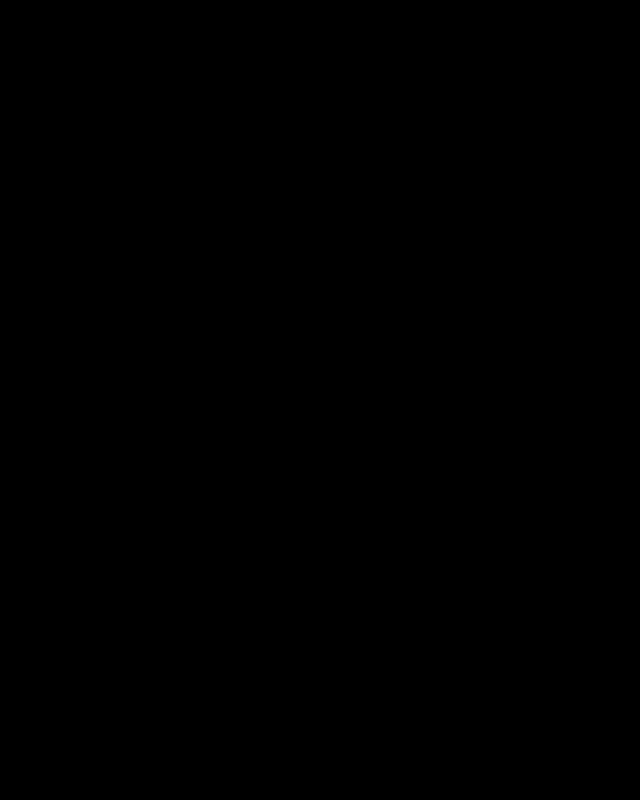
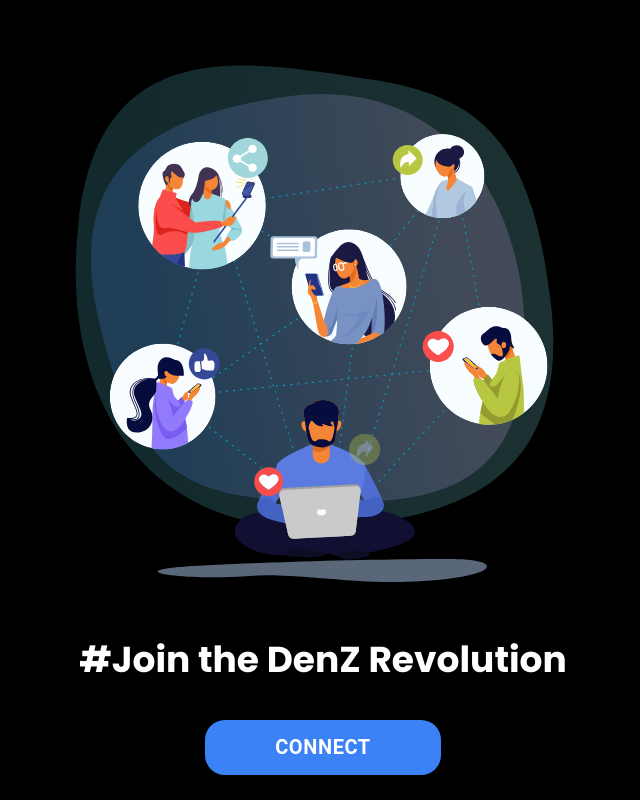
Before and after one commit to VedantKale08/Socail-media-blockchain-frontend, a Next.js app: page / in a window 1280 px wide. Shown: the whole page, without its empty margins (317-957 px from the left). Built offline with nearby package versions, Linux system fonts and the light colour scheme.

Commit message:
landing half complete

```diff
--- a/app/layout.js
+++ b/app/layout.js
@@ -1,7 +1,13 @@
-import { Inter } from "next/font/google";
 import "./globals.css";
+import { Poppins } from "next/font/google";
 
-const inter = Inter({ subsets: ["latin"] });
+const poppins = Poppins({
+  subsets: ["latin"],
+  display: "swap",
+  variable: "--font-poppins",
+  weight: ["100", "200", "300", "400", "500", "600", "700", "800", "900"],
+});
+
 
 export const metadata = {
   title: "Create Next App",
@@ -11,7 +17,7 @@
 export default function RootLayout({ children }) {
   return (
     <html lang="en">
-      <body className={inter.className}>{children}</body>
+      <body className={poppins.className}>{children}</body>
     </html>
   );
 }
--- a/components/Landing/Landing.jsx
+++ b/components/Landing/Landing.jsx
@@ -1,10 +1,34 @@
+'use client'
 import React from 'react'
+import Lottie from 'react-lottie'
+import * as animationData from '@/public/assets/lottie/landing.json'
+import { Button } from '@mui/material'
 
 const Landing = () => {
+    const defaultOptions = {
+        loop: true,
+        autoplay: true,
+        animationData: animationData,
+        rendererSettings: {
+          preserveAspectRatio: "xMidYMid slice"
+        }
+      };
   return (
     <>
-    <div className="h-screen overflow-hidden bg-black">
-
+    <div className="h-screen overflow-hidden bg-black flex items-center flex-col">
+    <div>
+      <Lottie
+	    options={defaultOptions}
+        height={600}
+        width={600}
+      />
+    </div>
+    <div className='text-white font-bold text-4xl mt-10'>
+        #Join the DenZ Revolution
+    </div>
+    <div className='mt-10'>
+    <Button style={{ backgroundColor: 'rgb(59, 130, 246)', color: 'white' ,paddingLeft:'70px' , paddingRight:'70px', paddingTop:'10px',paddingBottom:'10px',borderRadius:'20px',fontSize:'20px',fontWeight:'bold'}}>Connect</Button>
+    </div>
         </div>
     </>
   )
```
Also changed, not shown: package.json (+9 -4 lines), public/assets/lottie/landing.json (renamed from public/assets/lottie/Animation - 1711098522096.json), 1 other file (tests, documents, lock files or other folders).
